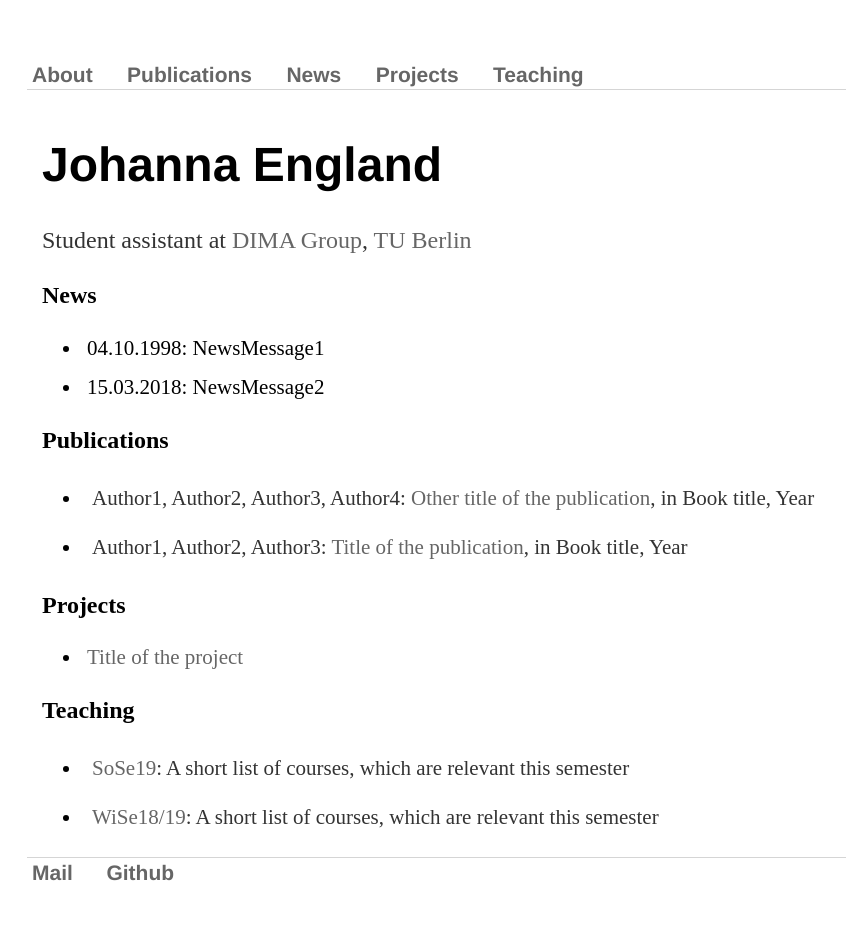
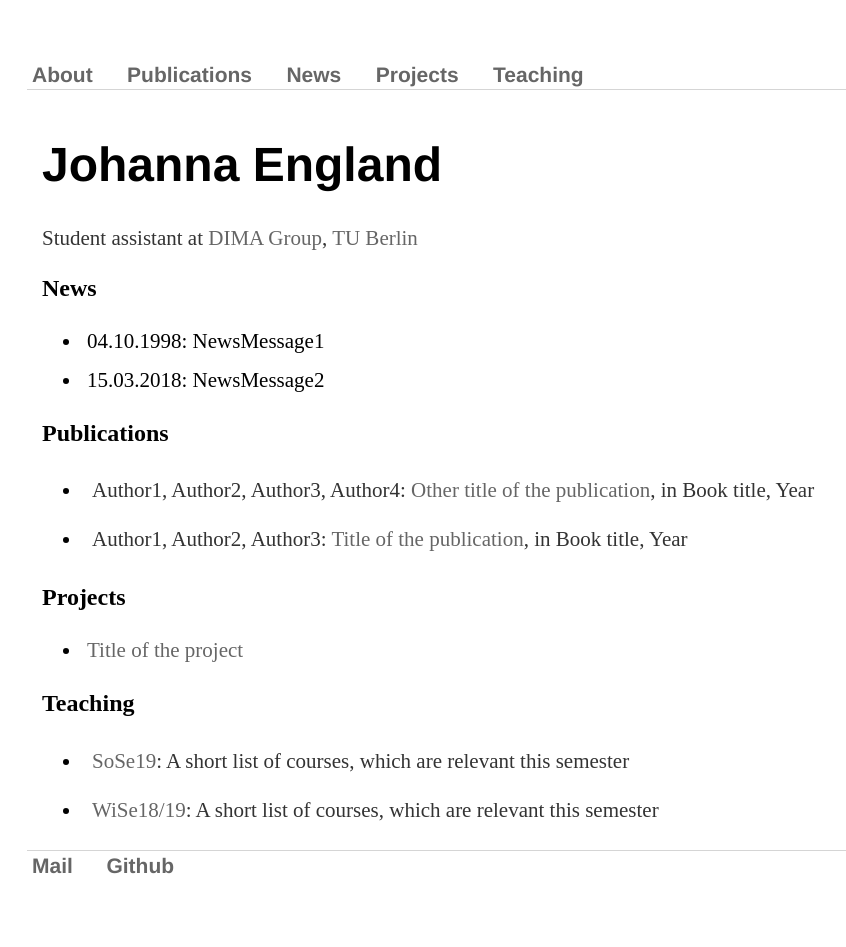
Before and after one commit to johannaengland/johannaengland.github.io, a Jekyll site: the page built from index.md, in a window 1280 px wide. Shown: the whole page, without its empty margins (165-1011 px from the left). Built offline with Jekyll 4.4.1, drawn with Linux system fonts in a browser that asks for light colours.

Commit message:
Update main.css

```diff
--- a/css/main.css
+++ b/css/main.css
@@ -81,7 +81,7 @@ nav ul li, footer ul li {
 }
 
 p {
-    font-size: 1.5em;
+    font-size: 21px;
     line-height: 1.4em;
     color: #333;
 }
```
